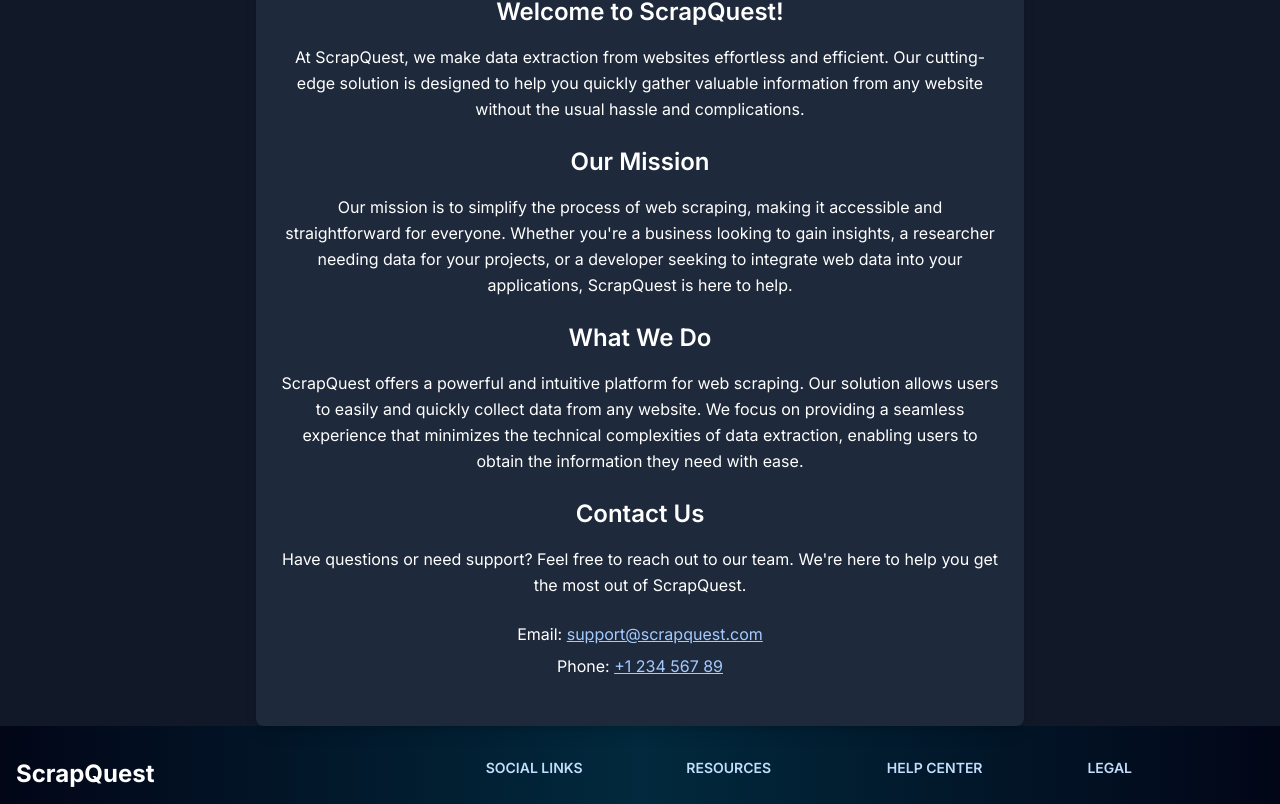
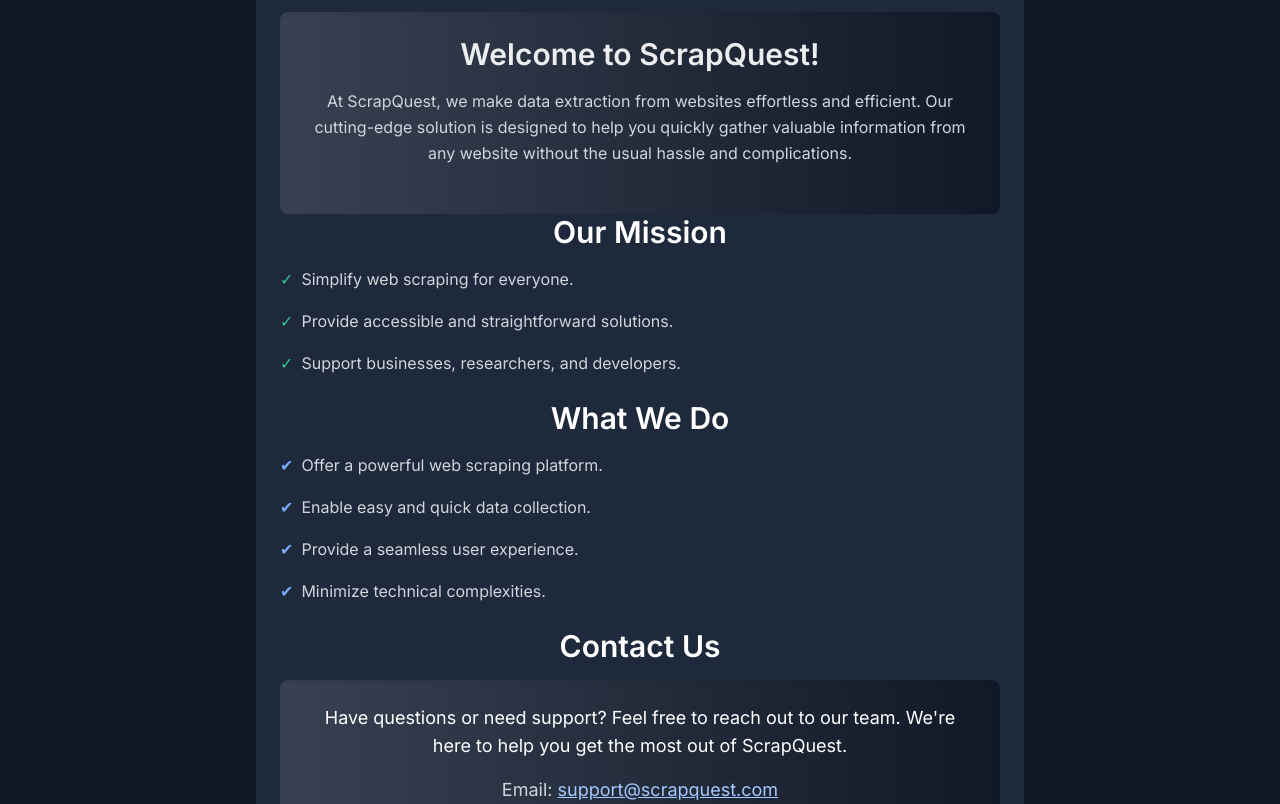
Before and after one commit to Abidsyed25/ScrapQuest, a Next.js app: page /about in a window 1280 px wide. Shown: the part 349-1153 px from the top of the page. Built offline with nearby package versions, Linux system fonts and the light colour scheme.

Commit message:
about remade

```diff
--- a/app/about/page.tsx
+++ b/app/about/page.tsx
@@ -5,6 +5,7 @@ import Link from "next/link";
 import Image from "next/image";
 import homeIcon from "./homeicon.png"; // Ensure this path is correct
 import aboutImage from "./image.png"; // Add an appropriate image path
+import welcomeImage from "./welcomeimage.png"; // Add an appropriate image path
 
 const About: React.FC = () => {
   const homeIconStyle: React.CSSProperties = {
@@ -18,89 +19,110 @@ const About: React.FC = () => {
   return (
     <div className="relative bg-gray-900 min-h-screen">
       <Nav />
+      <Link href="/" passHref>
         <Image
           src={homeIcon}
           alt="Home"
           style={homeIconStyle}
           width={50}
           height={50}
-            className="mt-14"
+          className="mt-14 hover:scale-110 transition-transform duration-300"
         />
+      </Link>
       <div className="text-white container mx-auto p-6 max-w-[48rem] bg-slate-800 shadow-lg rounded-lg mt-10 relative">
-        <Link href="/" passHref>
-        </Link>
-
         <div className="text-center">
-          <h1 className="text-4xl font-bold mb-6 text-center text-white hover:text-[#8abf83] transition duration-300 ease-in-out">
+          <h1 className="text-5xl font-extrabold mb-6 text-center text-white hover:text-[#8abf83] transition duration-300 ease-in-out">
             About{" "}
-            <span className="bg-gradient-to-r from-green-400 to-blue-500 text-white rounded px-2">
+            <span className="bg-gradient-to-r from-green-400 to-blue-500 text-white rounded px-2 py-1 inline-block transform hover:scale-110 transition-transform duration-300">
               Us
             </span>
           </h1>
           <Image
             src={aboutImage}
             alt="About Us"
-            className="rounded-lg mx-auto mb-6 hover:scale-105 transition duration-300 ease-in-out"
+            className="rounded-lg mx-auto mb-6 hover:scale-105 transition-transform duration-300 ease-in-out"
             width={500}
             height={300}
           />
         </div>
 
-        <h2 className="text-2xl text-center font-semibold mb-4 text-white">
+        <div className="relative bg-gradient-to-r from-gray-700 to-gray-900 p-6 rounded-lg shadow-inner">
+
+          <div className="relative z-10">
+            <h2 className="text-3xl text-center font-semibold mb-4 text-white animate-pulse">
               Welcome to ScrapQuest!
             </h2>
-        <p className="mb-6 tewhite leading-relaxed text-center">
-          At ScrapQuest, we make data extraction from websites effortless and
-          efficient. Our cutting-edge solution is designed to help you quickly
-          gather valuable information from any website without the usual hassle
-          and complications.
+            <p className="mb-6 text-gray-300 leading-relaxed text-center">
+              At ScrapQuest, we make data extraction from websites effortless
+              and efficient. Our cutting-edge solution is designed to help you
+              quickly gather valuable information from any website without the
+              usual hassle and complications.
             </p>
+          </div>
+        </div>
 
-        <h2 className="text-2xl text-center font-semibold mb-4 text-white">
+        <h2 className="text-3xl text-center font-semibold mb-4 text-white">
           Our Mission
         </h2>
-        <p className="mb-6 text-white leading-relaxed text-center">
-          Our mission is to simplify the process of web scraping, making it
-          accessible and straightforward for everyone. Whether you're a business
-          looking to gain insights, a researcher needing data for your projects,
-          or a developer seeking to integrate web data into your applications,
-          ScrapQuest is here to help.
-        </p>
+        <ul className="list-none mb-6 text-gray-300 leading-relaxed text-center space-y-4">
+          <li className="flex items-start space-x-2">
+            <span className="text-green-400">✓</span>
+            <span>Simplify web scraping for everyone.</span>
+          </li>
+          <li className="flex items-start space-x-2">
+            <span className="text-green-400">✓</span>
+            <span>Provide accessible and straightforward solutions.</span>
+          </li>
+          <li className="flex items-start space-x-2">
+            <span className="text-green-400">✓</span>
+            <span>Support businesses, researchers, and developers.</span>
+          </li>
+        </ul>
 
-        <h2 className="text-2xl text-center font-semibold mb-4 text-white">
+        <h2 className="text-3xl text-center font-semibold mb-4 text-white">
           What We Do
         </h2>
-        <p className="mb-6 text-white leading-relaxed text-center">
-          ScrapQuest offers a powerful and intuitive platform for web scraping.
-          Our solution allows users to easily and quickly collect data from any
-          website. We focus on providing a seamless experience that minimizes
-          the technical complexities of data extraction, enabling users to
-          obtain the information they need with ease.
-        </p>
+        <ul className="list-none mb-6 text-gray-300 leading-relaxed text-center space-y-4">
+          <li className="flex items-start space-x-2">
+            <span className="text-blue-400">✔</span>
+            <span>Offer a powerful web scraping platform.</span>
+          </li>
+          <li className="flex items-start space-x-2">
+            <span className="text-blue-400">✔</span>
+            <span>Enable easy and quick data collection.</span>
+          </li>
+          <li className="flex items-start space-x-2">
+            <span className="text-blue-400">✔</span>
+            <span>Provide a seamless user experience.</span>
+          </li>
+          <li className="flex items-start space-x-2">
+            <span className="text-blue-400">✔</span>
+            <span>Minimize technical complexities.</span>
+          </li>
+        </ul>
 
-        <h2 className="text-2xl text-center font-semibold mb-4 text-white">
+        <h2 className="text-3xl text-center font-semibold mb-4 text-white">
           Contact Us
         </h2>
-        <p className="mb-6 text-white leading-relaxed text-center">
+        <div className="bg-gradient-to-r from-gray-700 to-gray-900 p-6 rounded-lg shadow-inner text-center">
+          <p className="mb-4 text-white text-lg">
             Have questions or need support? Feel free to reach out to our team.
             We're here to help you get the most out of ScrapQuest.
           </p>
-
-        <div className="text-center mb-6">
-          <p className="mb-2 text-white">
+          <p className="mb-4 text-gray-300 text-lg">
             Email:{" "}
             <a
               href="mailto:support@scrapquest.com"
-              className="text-blue-300 underline hover:text-blue-800 transition duration-300 ease-in-out"
+              className="text-blue-300 underline hover:text-blue-400 transition-colors duration-300 ease-in-out"
             >
               support@scrapquest.com
             </a>
           </p>
-          <p className="text-white">
+          <p className="text-gray-300 text-lg">
             Phone:{" "}
             <a
               href="tel:+123456789"
-              className="text-blue-300 underline hover:text-blue-800 transition duration-300 ease-in-out"
+              className="text-blue-300 underline hover:text-blue-400 transition-colors duration-300 ease-in-out"
             >
               +1 234 567 89
             </a>
```
Lines whose indentation alone changed are shown as unchanged.
